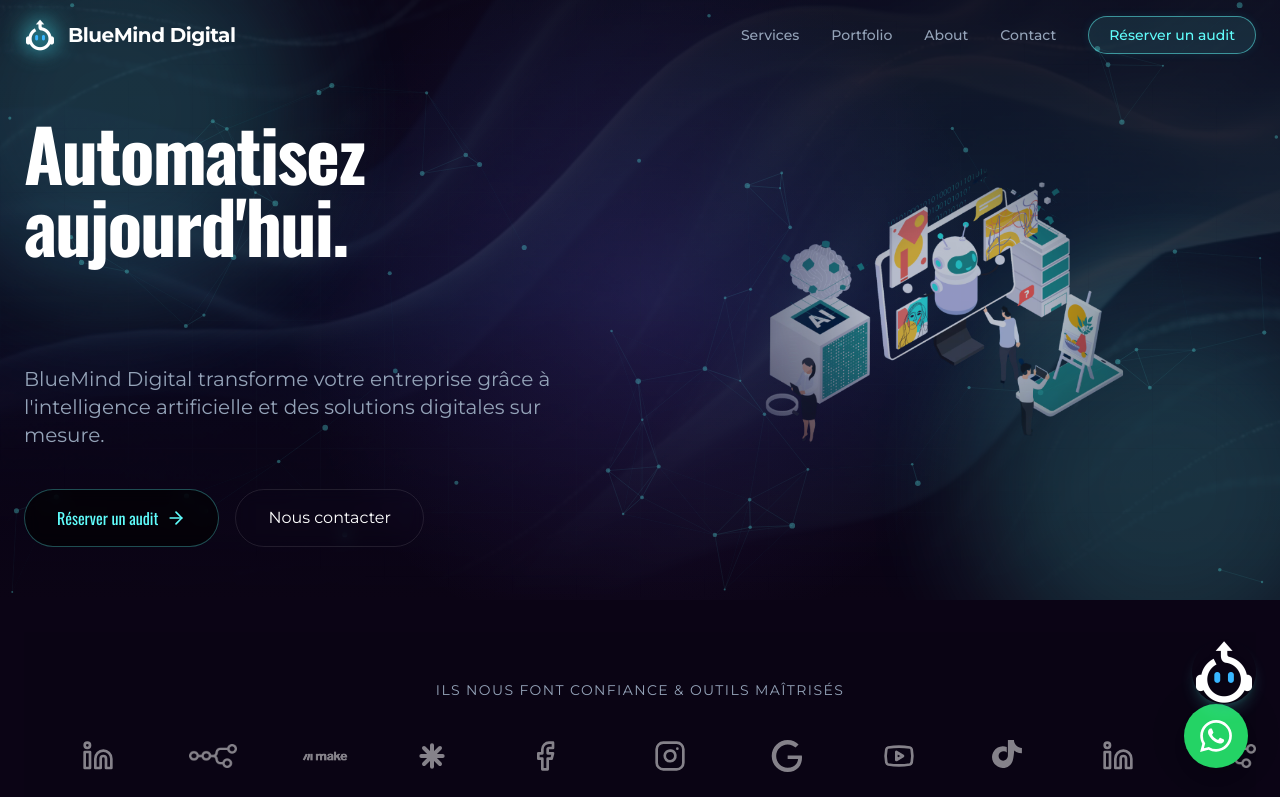
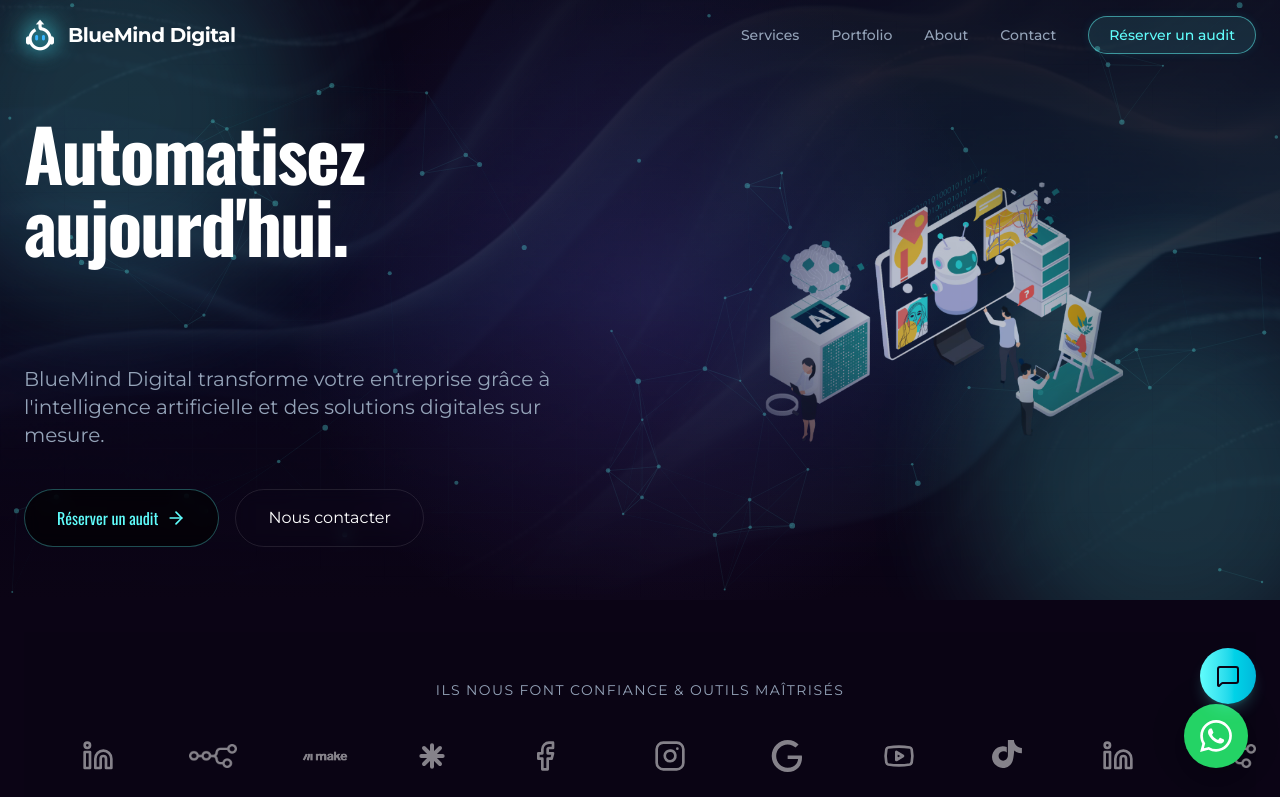
Before and after one commit to midouhk85/bluemind-digital, a React (Vite) app: page / in a window 1280 px wide. Shown: the top 797 px of the page. Built offline with nearby package versions, Linux system fonts and the light colour scheme.

Commit message:
fix: Revert chatbot icon to MessageSquare

```diff
--- a/src/components/Chatbot.jsx
+++ b/src/components/Chatbot.jsx
@@ -1,7 +1,6 @@
 import React, { useState, useRef, useEffect } from 'react';
 import { motion, AnimatePresence } from 'framer-motion';
-import { X, Send, Bot, User } from 'lucide-react';
-import chatbotIcon from '../assets/chatbot-icon.png';
+import { MessageSquare, X, Send, Bot, User } from 'lucide-react';
 
 const Chatbot = () => {
     const [isOpen, setIsOpen] = useState(false);
@@ -61,10 +60,10 @@ const Chatbot = () => {
                 whileHover={{ scale: 1.1 }}
                 whileTap={{ scale: 0.9 }}
                 onClick={() => setIsOpen(true)}
-                className={`fixed bottom-24 right-6 z-50 rounded-full shadow-lg shadow-accent/20 transition-all duration-300 ${isOpen ? 'scale-0 opacity-0' : 'scale-100 opacity-100'
+                className={`fixed bottom-24 right-6 z-50 p-4 rounded-full shadow-lg shadow-accent/20 transition-all duration-300 ${isOpen ? 'scale-0 opacity-0' : 'scale-100 opacity-100 bg-gradient-to-r from-accent to-cyan-500 text-deepBlue'
                     }`}
             >
-                <img src={chatbotIcon} alt="Chatbot" className="w-16 h-16 drop-shadow-lg" />
+                <MessageSquare className="w-6 h-6" />
             </motion.button>
 
             {/* Chat Window */}
```
Also changed, not shown: src/assets/chatbot-icon.png.
